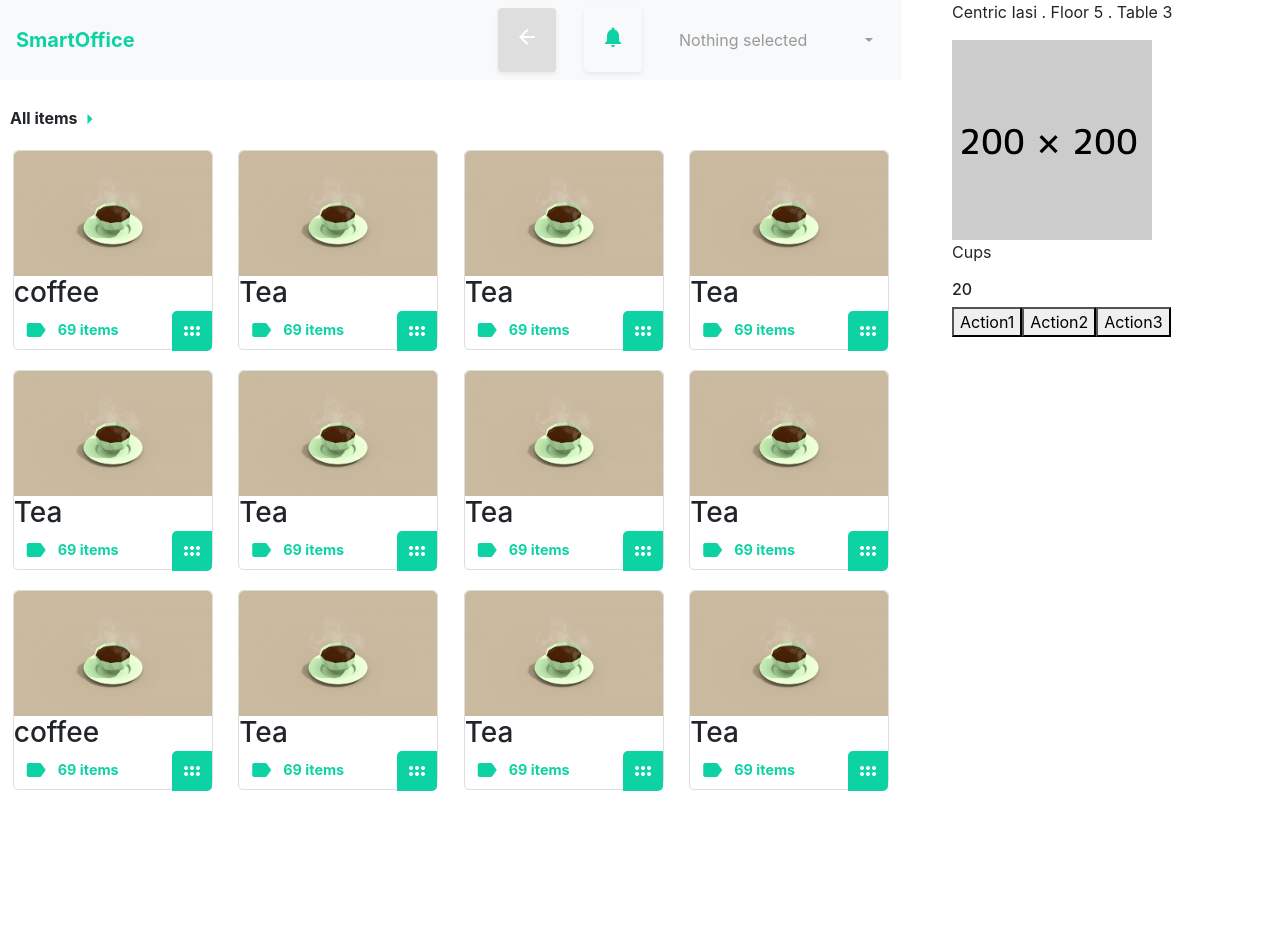
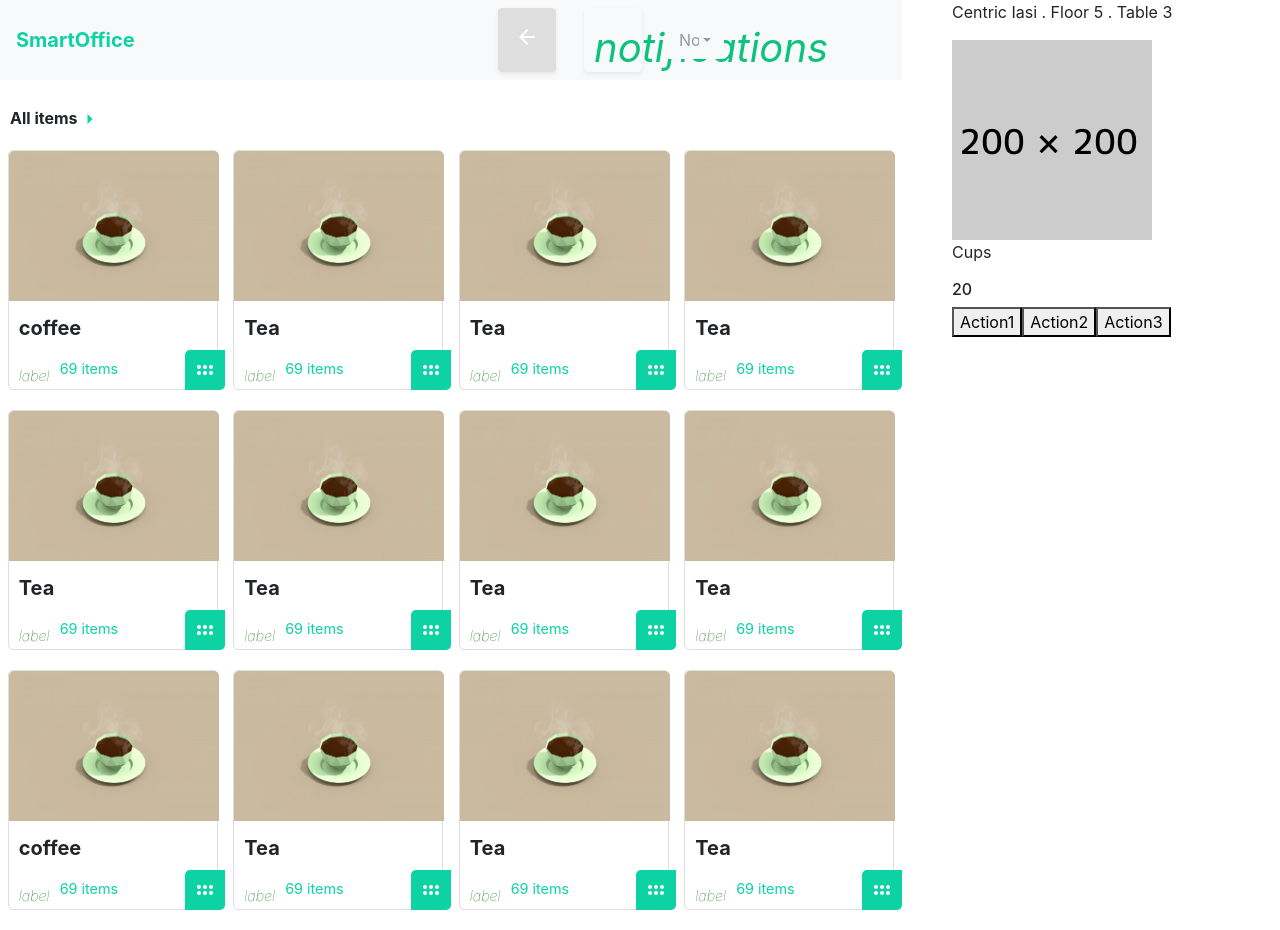
Before and after one commit to vladbarbu/FratiiBrothers, a React (Create React App) app in the folder smart-office/: page / in a window 1280 px wide. Before the commit the page ends 810 px from the top, so only its background shows below. Built offline with nearby package versions, Linux system fonts and the light colour scheme.

Commit message:
Icons :+1:

```diff
--- a/smart-office/public/index.html
+++ b/smart-office/public/index.html
@@ -3,8 +3,9 @@
   <head>
     <meta charset="utf-8" />
     <link rel="shortcut icon" href="%PUBLIC_URL%/favicon.ico" />
+
     <link
-      href="https://fonts.googleapis.com/icon?family=Material+Icons"
+      href="https://fonts.googleapis.com/css?family=Material+Icons|Material+Icons+Outlined|Material+Icons+Two+Tone|Material+Icons+Round|Material+Icons+Sharp"
       rel="stylesheet"
     />
     <meta
--- a/smart-office/src/App.js
+++ b/smart-office/src/App.js
@@ -4,7 +4,7 @@ import "./App.css";
 import ItemsContainer from "./Components/ItemsContainer";
 import SideBar from "./Components/sideBar";
 
-import NavBar from "./Components/navbar";
+import NavBar from "./Components/navBar";
 class App extends Component {
   state = {};
 
--- a/smart-office/src/Components/Item.jsx
+++ b/smart-office/src/Components/Item.jsx
@@ -11,21 +11,21 @@ class Item extends Component {
       borderBottomLeftRadius: "5px",
       padding: "8px",
       position: "relative",
-      bottom: "7px",
-      left: "73px"
+      bottom: "3px",
+      left: "87px"
     };
-    const leftIconStyle = { position: "relative", bottom: "8px", left: "10px" };
+    const leftIconStyle = { position: "relative", bottom: "4px", left: "10px" };
     const bottomTextStyle = {
       position: "relative",
-      bottom: "15px",
+      bottom: "11px",
       left: "20px"
     };
     return (
       <div className="Item">
         <img src={this.props.imagePath} alt="" />
-        <h3 className="Name">{this.props.name}</h3>
+        <h5 className="Name">{this.props.name}</h5>
         <div className="Quantity">
-          <i className="material-icons" style={leftIconStyle}>
+          <i className="material-icons-two-tone" style={leftIconStyle}>
             label
           </i>
           <strong style={bottomTextStyle}>{this.props.quantity} items</strong>
--- a/smart-office/src/Components/navbar.jsx
+++ b/smart-office/src/Components/navbar.jsx
@@ -3,8 +3,8 @@ import "../resources/styles/navBar.css";
 
 class NavBar extends Component {
   render() {
-    const styleButton = { color: "#0DD2A3" };
     const styleBackButton = { background: "#DEDEDE" };
+    const styleNotifButton = { fontSize: "40px" };
     return (
       <nav className="navbar navbar-light bg-light justify-content-between">
         <a
@@ -26,9 +26,10 @@ class NavBar extends Component {
           <button
             className="btn  my-2 my-sm-0 m-4 shadow-sm p-3 mb-5 rounded bg-light"
             type="submit"
-            style={styleButton}
           >
-            <i className="material-icons">notifications</i>
+            <i className="material-icons-two-tone" style={styleNotifButton}>
+              notifications
+            </i>
           </button>
 
           <select
--- a/smart-office/src/resources/styles/item.css
+++ b/smart-office/src/resources/styles/item.css
@@ -1,6 +1,6 @@
 .Item {
-  max-width: 200px;
-  max-height: 200px;
+  max-width: 210px;
+  max-height: 240px;
   background: white;
   border-color: #dedede;
   border-width: 1px;
@@ -11,8 +11,8 @@
 }
 
 .Item img {
-  height: 125px;
-  width: 198px;
+  height: 150px;
+  width: 210px;
   border-top-left-radius: 5px;
   border-top-right-radius: 5px;
 }
@@ -20,4 +20,17 @@
 .Quantity {
   color: #0dd2a3;
   font-size: 0.9em;
+  font-weight: lighter;
 }
+
+.Item h5 {
+  position: relative;
+  margin-top: 20px;
+  top: -5px;
+  left: 10px;
+  font-weight: bold;
+}
+.material-icons-two-tone {
+  filter: invert(70%) sepia(15%) saturate(7499%) hue-rotate(118deg)
+    brightness(98%) contrast(90%);
+}
--- a/smart-office/src/resources/styles/navBar.css
+++ b/smart-office/src/resources/styles/navBar.css
@@ -0,0 +1,12 @@
+form .material-icons-two-tone {
+  position: relative;
+  bottom: 7px;
+  right: 7px;
+  filter: invert(70%) sepia(15%) saturate(7499%) hue-rotate(118deg)
+    brightness(98%) contrast(90%);
+}
+
+form button {
+  max-width: 58px;
+  max-height: 64px;
+}
```
